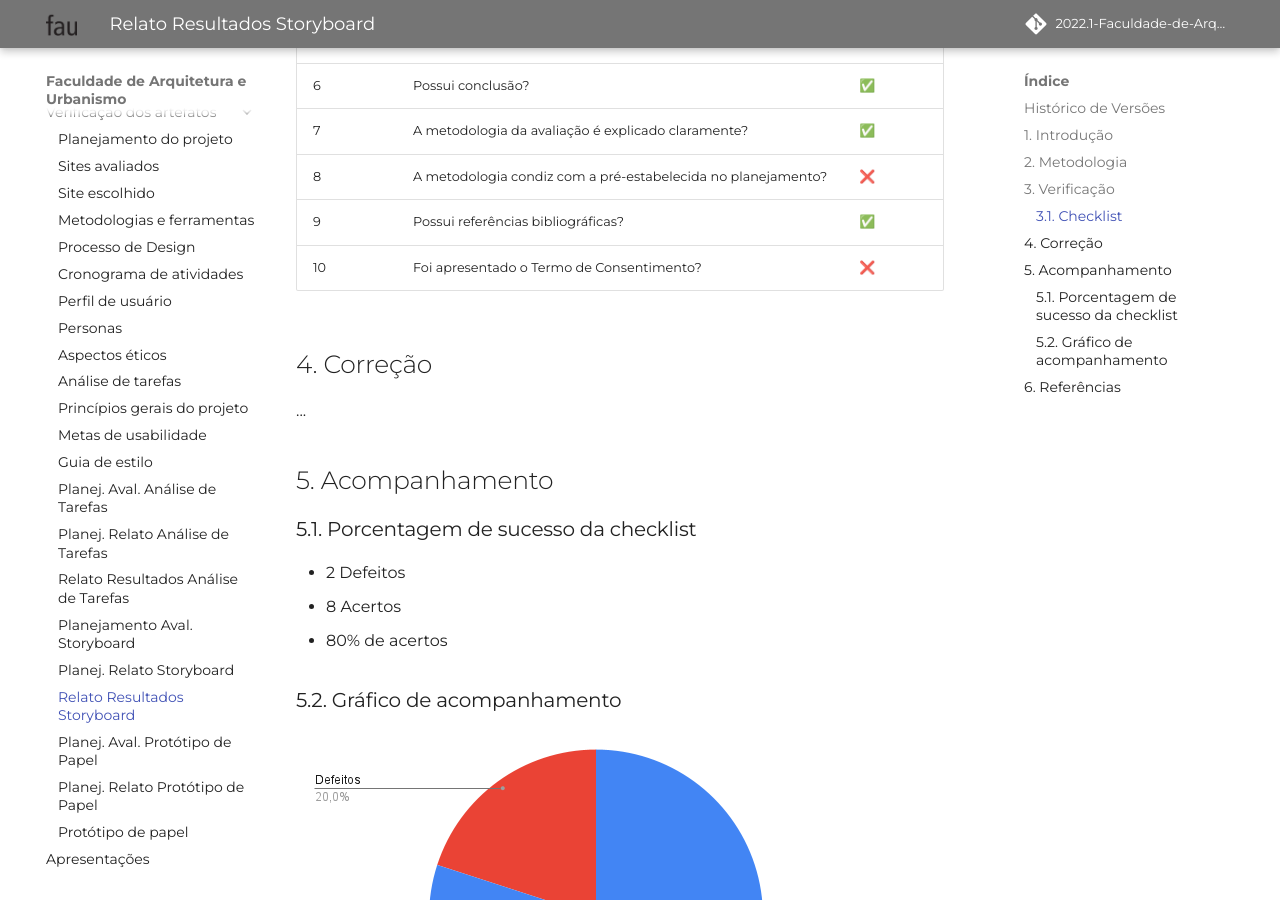
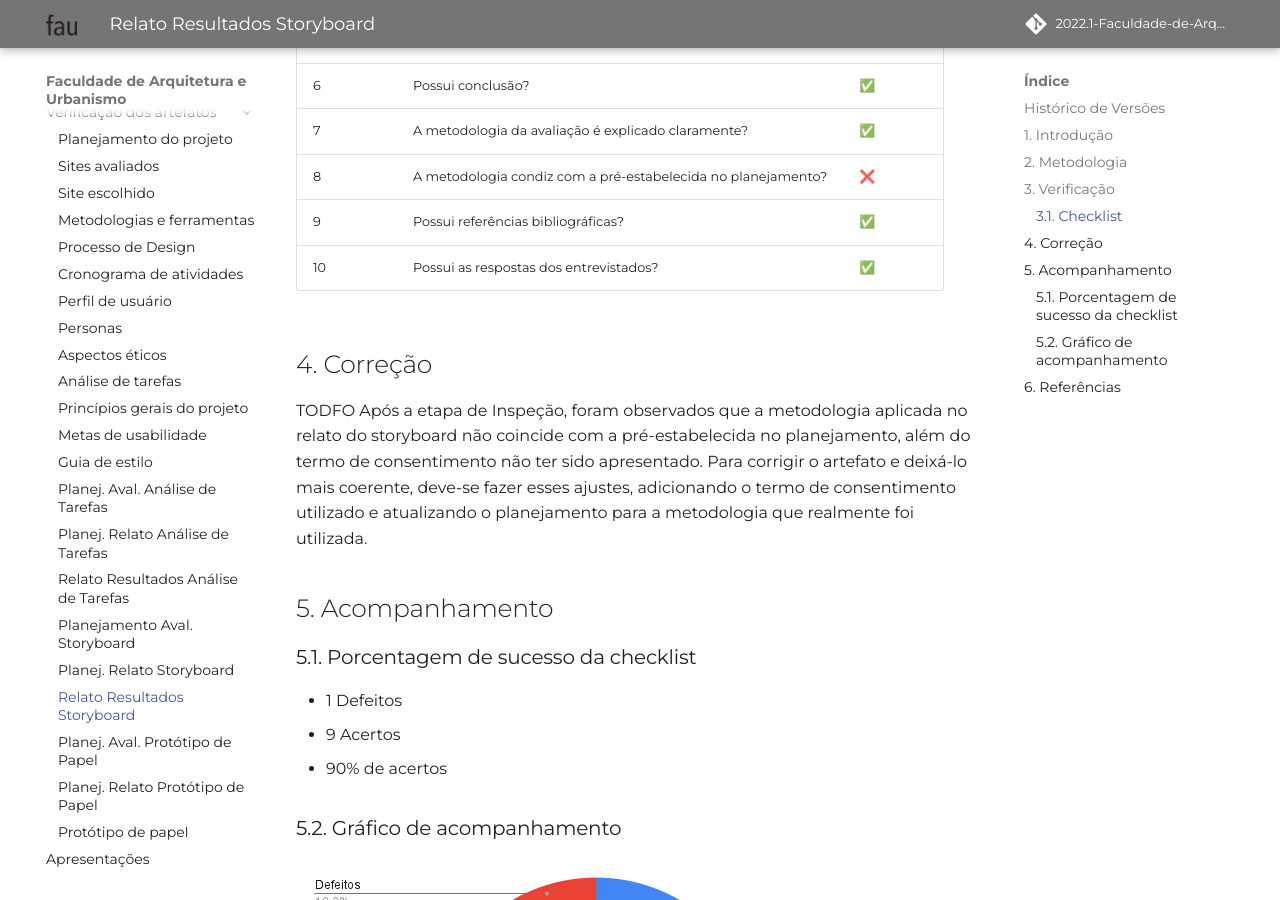
Before and after one commit to Mateusvff/2022.1-Faculdade-de-Arquitetura-e-Urbanismo, an MkDocs documentation site: the page built from docs/verificacao/verif-rel-storyboard.md, in a window 1280 px wide and 900 px high, scrolled down 1304 px. Built offline with MkDocs 1.6.1 and Material for MkDocs 9.7.7, drawn with Linux system fonts in a browser that asks for light colours; some web fonts are replaced; comment, search, counter and statistics services are not loaded.

Commit message:
adição dos graficos

```diff
--- a/docs/verificacao/verif-rel-storyboard.md
+++ b/docs/verificacao/verif-rel-storyboard.md
@@ -35,19 +35,19 @@ ID | Questão | Inspeção
 7 | A metodologia da avaliação é explicado claramente? | ✅
 8 | A metodologia condiz com a pré-estabelecida no planejamento? | ❌
 9 | Possui referências bibliográficas? | ✅
-10 | Foi apresentado o Termo de Consentimento? | ❌
+10 | Possui as respostas dos entrevistados? | ✅
 
 
 ## 4. Correção
-
-...
+TODFO
+Após a etapa de Inspeção, foram observados que a metodologia aplicada no relato do storyboard não coincide com a pré-estabelecida no planejamento, além do termo de consentimento não ter sido apresentado. Para corrigir o artefato e deixá-lo mais coerente, deve-se fazer esses ajustes, adicionando o termo de consentimento utilizado e atualizando o planejamento para a metodologia que realmente foi utilizada.
 
 ## 5. Acompanhamento
 ### 5.1. Porcentagem de sucesso da checklist
 
-- 2 Defeitos
-- 8 Acertos
-- 80% de acertos
+- 1 Defeitos
+- 9 Acertos
+- 90% de acertos
 
 ### 5.2. Gráfico de acompanhamento
 
```
Also changed, not shown: docs/verificacao/verif-pa-analise-tarefas.md (+1 -1 lines), docs/verificacao/verif-pa-storyboard.md (+4 -3 lines), docs/assets/verif-pa-analise-tarefas.jpg (added), docs/assets/verif-pa-analise-tarefas.png (deleted), docs/assets/verif-pa-storyboard.png (added), docs/assets/verif-rel-storyboard.png.
